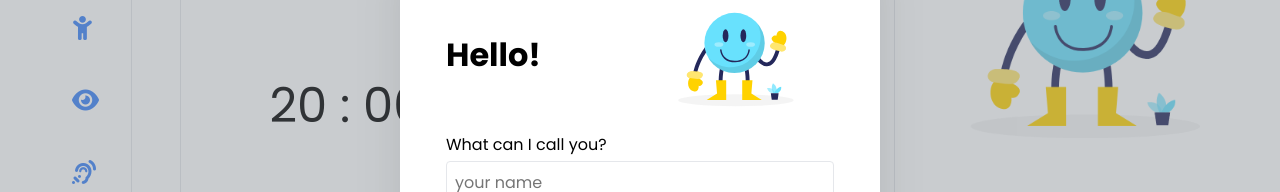
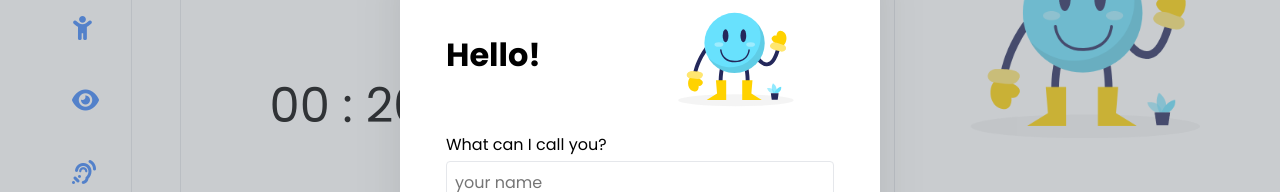
Before and after one commit to Nithish-Krishna/binarybreakers1, a React (Create React App) app: page / in a window 1280 px wide. Shown: the part 248-440 px from the top of the page. Built offline with nearby package versions, Linux system fonts and the light colour scheme; what @tensorflow-models/knn-classifier would draw is missing.

Commit message:
Update TimerClock.js

```diff
--- a/src/components/core/TimerClock.js
+++ b/src/components/core/TimerClock.js
@@ -3,7 +3,7 @@ import React from "react";
 const TimerClock = ({ hours, minutes, seconds }) => {
   return (
     <div className="timer-clock">
-      {minutes} : {seconds}
+      {seconds} : {minutes}
     </div>
   );
 };
```
